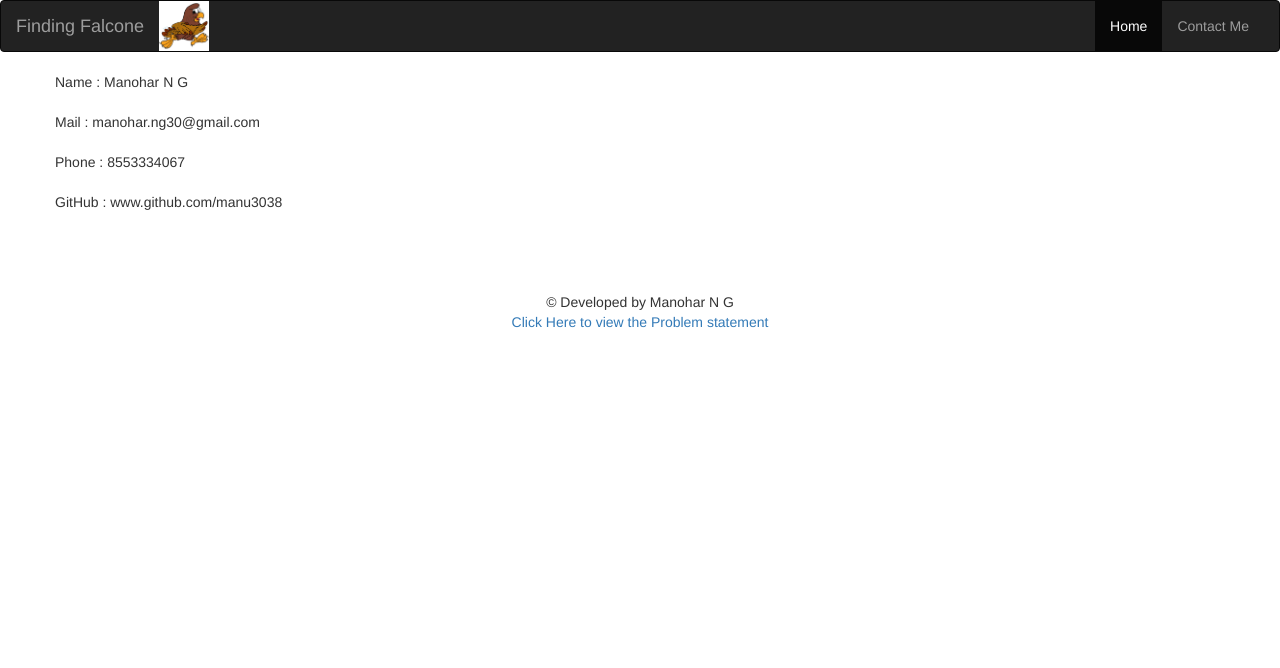
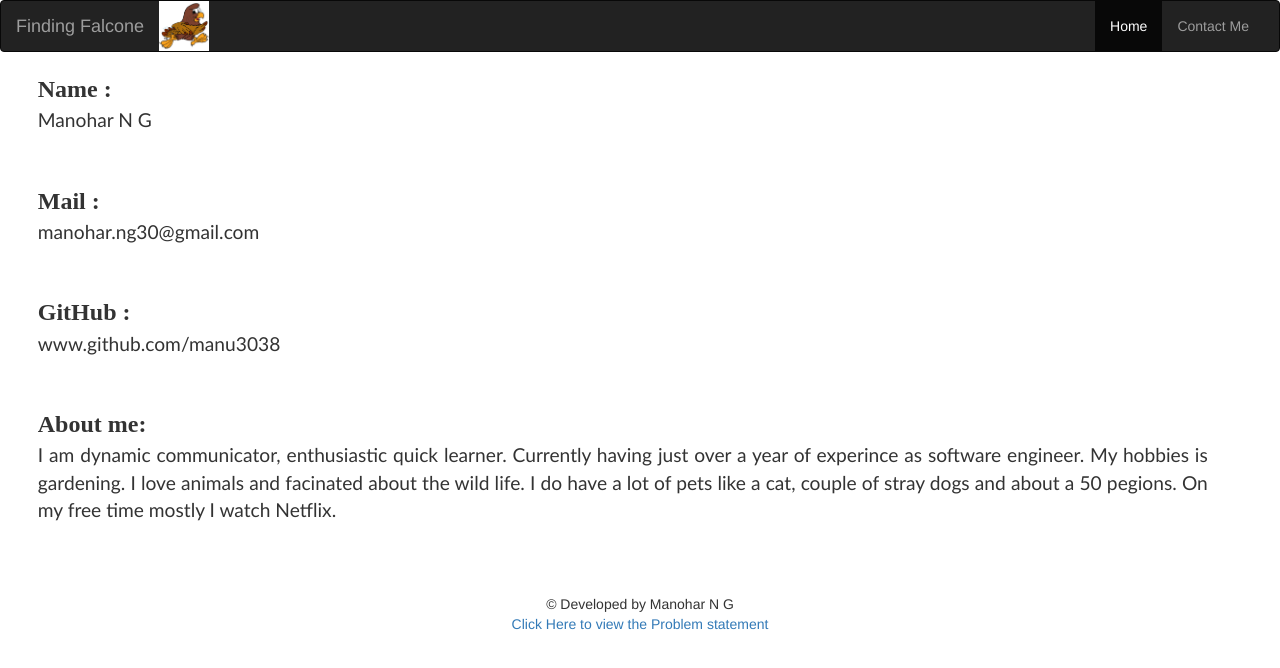
Before and after one commit to manu3038/FindingFalcone, an Angular app: page /contact in a window 1280 px wide. Shown: the top 668 px of the page. Built offline with nearby package versions, Linux system fonts and the light colour scheme.

Commit message:
changed Contact component & fix in falcone entites

```diff
--- a/src/app/contact/contact.component.css
+++ b/src/app/contact/contact.component.css
@@ -0,0 +1,14 @@
+p{
+    font-family: 'Gill Sans', 'Gill Sans MT', Calibri, 'Trebuchet MS', sans-serif;
+    font-size: 0.2in;
+    text-align: justify;
+}
+
+b{
+    font-family: cursive;
+    font-size:  0.25in;
+}
+#mainBody{
+    margin-left: 1cm;
+    margin-right: 01cm
+}
--- a/src/app/contact/contact.component.html
+++ b/src/app/contact/contact.component.html
@@ -1,9 +1,11 @@
-<div class="container">
+<div class="container" id="mainBody">
     <div class="row">
-      Name : Manohar N G <br><br>
-      Mail : manohar.ng30@gmail.com  <br><br>
-      Phone : 8553334067 <br><br>
-      GitHub : www.github.com/manu3038 <br><br>
-
+     <b>Name :</b>  <p> Manohar N G </p><br><br>
+     <b>Mail :</b>   <p>manohar.ng30@gmail.com</p> <br><br>
+     <b> GitHub : </b><p>www.github.com/manu3038 </p> <br><br>
+      <b>About me:</b>
+      <p>
+        I am dynamic communicator, enthusiastic quick learner. Currently having just over a year of experince as software engineer. My hobbies is gardening. I love animals and facinated about the wild life. I do have a lot of pets like a cat, couple of stray dogs and about a 50 pegions. On my free time mostly I watch Netflix.
+      </p>
     </div>
 </div>
--- a/src/app/falcone-found/falcone-found.component.ts
+++ b/src/app/falcone-found/falcone-found.component.ts
@@ -31,12 +31,12 @@ export class FalconeFoundComponent implements OnInit {
     if (this.results != null) {
       if (this.results.status === 'success') {
         this.successMsg =
-          'Congrats you found Falcone. He was in ' +
+          'Congrats you found Queen Al Falcone. She was in ' +
           this.results.planet_name +
           '.\n Rejoice Your Victory!! ';
       } else {
         this.successMsg =
-          'Too Bad! So Sad you weren\'t Successful in find Falcone. Better Luck Next Time ';
+          'Too Bad! So Sad you weren\'t Successful in find Queen Al Falcone. Better Luck Next Time ';
       }
       this.timeMsg =  this.totalTime +' amount of time was taken.';
     }
--- a/src/app/finding-falcone/finding-falcone.component.ts
+++ b/src/app/finding-falcone/finding-falcone.component.ts
@@ -114,19 +114,19 @@ export class FindingFalconeComponent implements OnInit {
     const temparr = Object.assign([], arr); // copy the planets to temporary array
     // removed the selected planet from the array
     for (let i = 0; i < temparr.length; i++) {
-      if (temparr[i].distance === distance) {
-        var removedPlanets = temparr.splice(i, 1);
+      if (temparr[i].distance == distance) {
+        var removedPlanet = temparr.splice(i, 1);
         i--;
       }
     }
-    this.selectedPlanets.push(removedPlanets[0].name);
+    this.selectedPlanets.push(removedPlanet[0].name);
     return temparr;
   }
   removeVehicle(speed: any, arr) {
     const temparr = Object.assign([], arr);
     for (let i = 0; i < temparr.length; i++) {
       const vehicle = temparr[i];
-      if (vehicle.speed === speed && vehicle.total_no >= 1) {
+      if (vehicle.speed == speed && vehicle.total_no >= 1) {
         vehicle.total_no -= 1;
         this.selectedVehicles.push(vehicle.name);
       } else if (vehicle.total_no < 1) {
```
